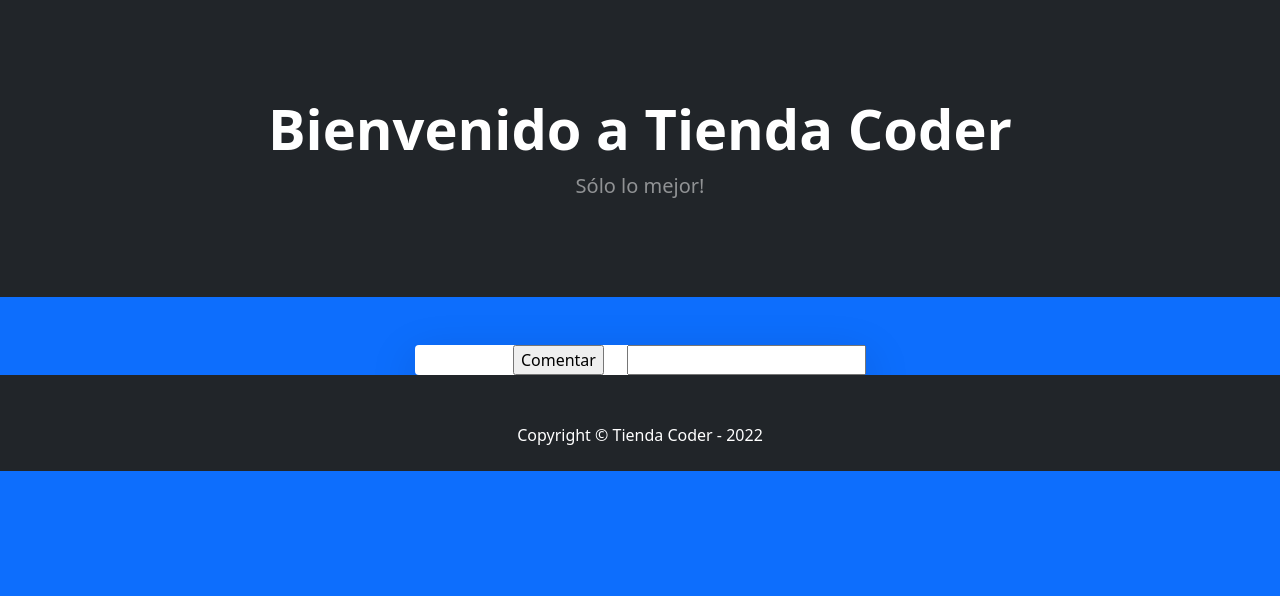
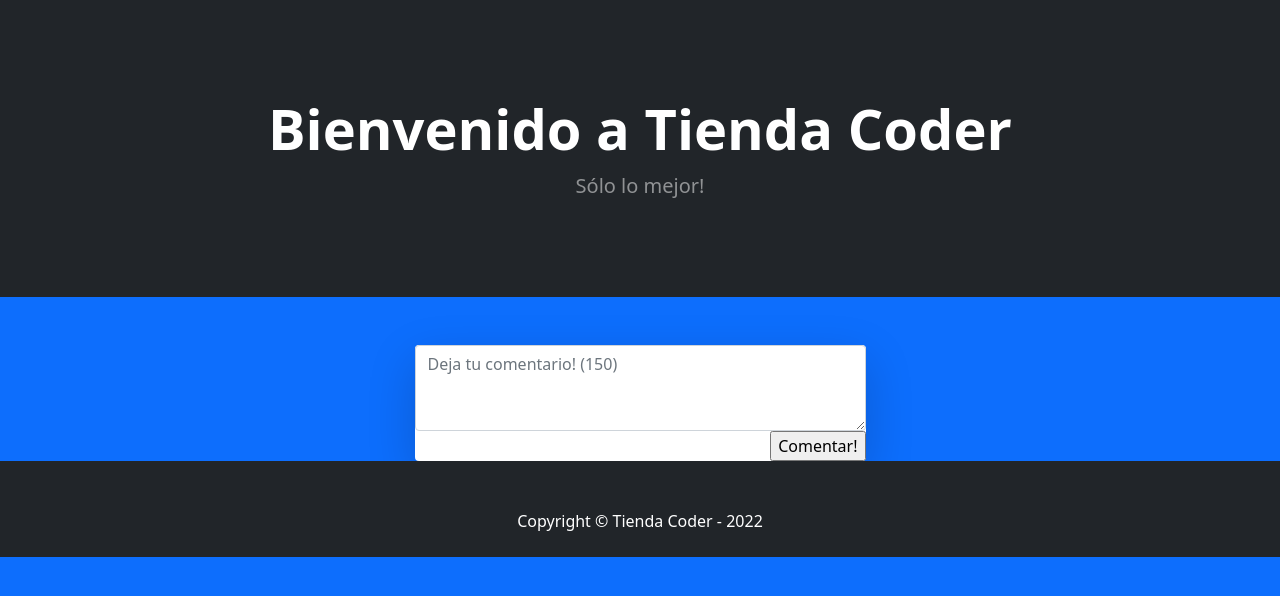
Before and after one commit to Fdnico/Tienda_Coder, a Django app: page /Tienda_Coder/comentar/ in a window 1280 px wide. Shown: the part 58-654 px from the top of the page. Run offline with Django 4.2, Linux system fonts and the light colour scheme; data comes from the database, SQL or seed files in the repository; both versions use the stored data as it was after the commit; some libraries are stand-ins or nearby versions.

Commit message:
funcionamiento total de los comentarios

```diff
--- a/Trabajo_Final/Tienda_Coder/templates/Tienda_Coder/comentar.html
+++ b/Trabajo_Final/Tienda_Coder/templates/Tienda_Coder/comentar.html
@@ -13,9 +13,9 @@
                                     <form action="{% url 'comentar' %}" method="POST">
                                         {% csrf_token %}
 
-                                        <input type="text" name="comentario">
-                                        <!-- <textarea class="form-control" rows="3" placeholder= "Deja tu comentario! (150)"></textarea> -->
-                                        <input type="submit" value="Comentar">
+                                        <!-- <input type="text" name="comentario"> -->
+                                        <textarea name="comentario" class="form-control" rows="3" placeholder= "Deja tu comentario! (150)"></textarea>
+                                        <input type="submit" value="Comentar!">
                                     </form>
                                 </div>
                             </div>
--- a/Trabajo_Final/Tienda_Coder/views.py
+++ b/Trabajo_Final/Tienda_Coder/views.py
@@ -453,20 +453,20 @@ def Comentario(request):
 
     usuario = request.user.username
 
+    if Avatar.objects.filter(user= request.user.id).order_by('-id'):
+        imagen_model = Avatar.objects.filter(user= request.user.id).order_by('-id')[0]
+        imagen_url = imagen_model.imagen.url
+    else:
+        imagen_url = ''
+
     if request.method == 'POST':
         form = Comentar_Form(request.POST)
 
         if form.is_valid():
             data = form.cleaned_data
 
-            comentario = Comentarios(comentario=data['comentario'])
+            comentario = Comentarios(comentario=data['comentario'], usuario=usuario, imagen=imagen_url)
             comentario.save()
-
-    if Avatar.objects.filter(user= request.user.id).order_by('-id'):
-        imagen_model = Avatar.objects.filter(user= request.user.id).order_by('-id')[0]
-        imagen_url = imagen_model.imagen.url
-    else:
-        imagen_url = ''
 
     form = Comentar_Form()
 
```
Also changed, not shown: Trabajo_Final/db.sqlite3.
